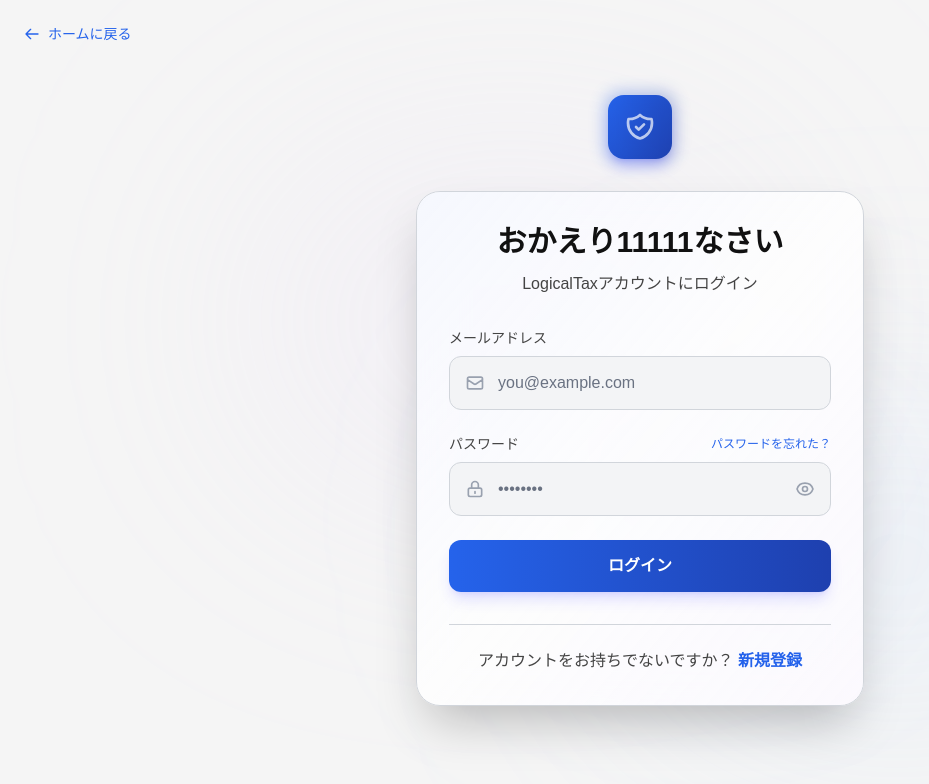
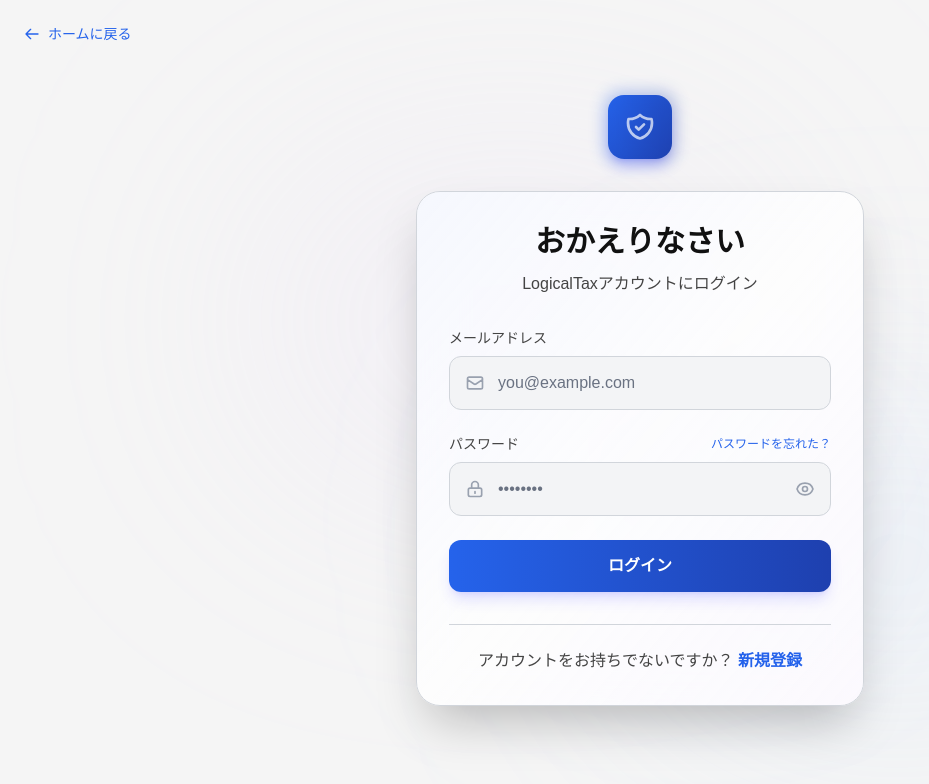
Before and after one commit to wakeup0706/LogicalTax, a Next.js app: page /login in a window 1280 px wide. Shown: the top 784 px of the page, without its empty margins (0-929 px from the left). Built offline with nearby package versions, Linux system fonts and the light colour scheme.

Commit message:
[main]: complete

```diff
--- a/app/login/page.tsx
+++ b/app/login/page.tsx
@@ -117,7 +117,7 @@ function LoginForm() {
 
                     <div className="relative">
                         <div className="text-center mb-8">
-                            <h1 className="text-3xl font-bold text-foreground mb-3">おかえり11111なさい</h1>
+                            <h1 className="text-3xl font-bold text-foreground mb-3">おかえりなさい</h1>
                             <p className="text-foreground-muted">LogicalTaxアカウントにログイン</p>
                         </div>
 
```
Also changed, not shown: 1 other file (tests, documents, lock files or other folders).
